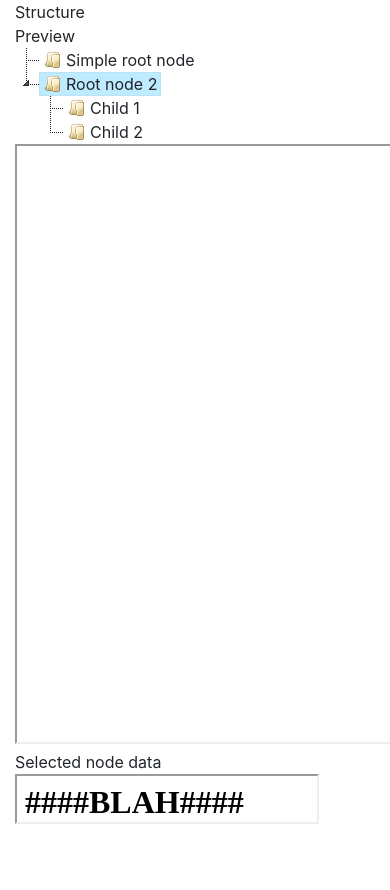
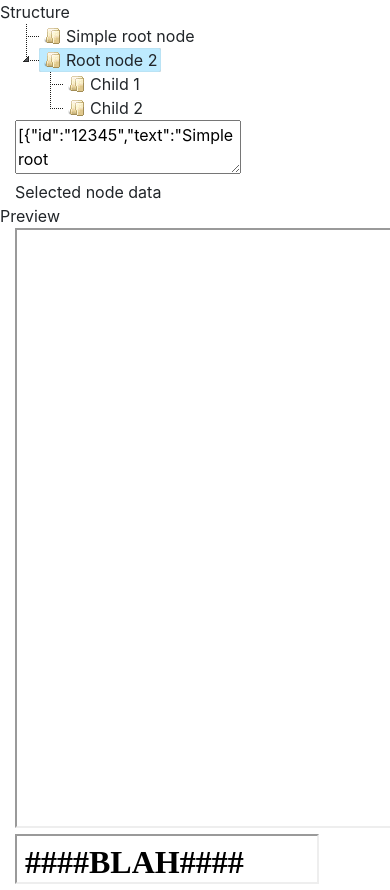
Before and after one commit to yarooze/lazzy, a plain HTML site: page index.html in a window 390 px wide. Shown: the top 890 px of the page. Before the commit the page ends 844 px from the top, so only its background shows below. Drawn offline with nearby package versions, Linux system fonts and the light colour scheme.

Commit message:
export tree

```diff
--- a/index.html
+++ b/index.html
@@ -23,17 +23,34 @@
 
         <div class="row">
             <div class="col-sm">
-                Structure
-            </div>
+
+                <div class="row">Structure</div>
+
+                <div class="row">
                     <div class="col-sm">
-                Preview
+                        <div id="lazzy_struct"></div>
                     </div>
                 </div>
 
                 <div class="row">
                     <div class="col-sm">
-                <div id="lazzy_struct"></div>
+                        <textarea id="lazzy_struct_json"></textarea>
                     </div>
+                </div>
+
+                <div class="row">
+                    <div class="col-sm">
+                        <div id="node_data">Selected node data</div>
+                    </div>
+                </div>
+
+
+            </div>
+            <div class="col-sm">
+
+                <div class="row">Preview</div>
+
+                <div class="row">
                     <div class="col-sm">
                         <iframe id="preview" width="800" height="600">
                             Preview will be here
@@ -41,16 +58,17 @@
                     </div>
                 </div>
 
+
                 <div class="row">
-            <div class="col-sm">
-                <div id="node_data">Selected node data</div>
-            </div>
                     <div class="col-sm">
                         <iframe id="loader" height="50">
                             loaded templates will be here
                         </iframe>
                     </div>
                 </div>
+            </div>
+        </div>
+
 
     </div>
 </body>
--- a/js/lazzy.js
+++ b/js/lazzy.js
@@ -111,6 +111,13 @@
                         return;
                     }
 
+                    //lazzy_struct_json
+                    self.elementStructureJson = document.getElementById("lazzy_struct_json");
+                    if (!self.elementStructureJson) {
+                        self.log("Cannot load structure json element!", CONST.ERROR);
+                        return;
+                    }
+
 
                     self.elementStructure = document.getElementById("lazzy_struct");
                     if (!self.elementStructure) {
@@ -142,17 +149,7 @@
                 initStruct: function () {
                     var self = LAZZY;
 
-                    $(self.elementStructure)
-                        .on('select_node.jstree', function (e, data) {
-                            //changed
-                            var i, j, r = [], selected_node;
-                            for(i = 0, j = data.selected.length; i < j; i++) {
-                                selected_node = data.instance.get_node(data.selected[i]);
-                              r.push(selected_node.id + ": " + selected_node.text);
-                            }
-                            $(self.elementNodeData).html('Selected: ' + r.join(', '));
-                        })
-                        .jstree({
+                    var structJSON = {
                         "plugins" : [
                             //"checkbox",
                             "contextmenu",
@@ -160,13 +157,14 @@
                             //"massload",
                             //"search",
                             //"sort",
-                            //"state",
+                            "state",
                             //"types",
                             //"unique",
                             //"wholerow",
                             //"changed",
                             //"conditionalselect"
                         ],
+                        "state" : { "key" : "lazzy_structure" },
                         'core' : {
                             "multiple" : false,
                             "animation" : 1,
@@ -189,9 +187,44 @@
                                         'Child 2'
                                     ]
                                 }
-                            ]
+                            ],
+                            '_data': [{"id":"12345","text":"Simple root node","parent":"#"},{"id":"#","parent":null},{"id":"j1_3","text":"Child 1","parent":"j1_2"},{"id":"j1_4","text":"Child 2","parent":"j1_2"},{"id":"j1_2","text":"Root node 2","parent":"#"}]
                         },
-                    });
+                    };
+
+                    $(self.elementStructure)
+                        .on('select_node.jstree', function (e, data) {
+                            //changed
+                            var i, j, r = [], selected_node;
+                            for(i = 0, j = data.selected.length; i < j; i++) {
+                                selected_node = data.instance.get_node(data.selected[i]);
+                              r.push(selected_node.id + ": " + selected_node.text);
+                            }
+                            $(self.elementNodeData).html('Selected: ' + r.join(', '));
+                        })
+                        .on('changed.jstree', function (e, data) {
+                            var data = {},
+                                node = {},
+                                nodes = [];
+                            for (var idx in self.structure._model.data) {
+                                data = self.structure._model.data[idx];
+                                node = data;
+                                /* {
+                                    "id": data.id,
+                                    "text": data.text,
+                                    "children": data.children,
+                                    "parent": data.parent
+                                }; */
+
+                                nodes.push(node);
+                            }
+
+                            self.elementStructureJson.value = JSON.stringify(nodes);
+                        })
+                        .jstree(structJSON);
+
+                    self.structure = $.jstree.reference("lazzy_struct");
+
                 },
 
                 loadTemplates: function (templates) {
```
Lines whose indentation alone changed are shown as unchanged.
